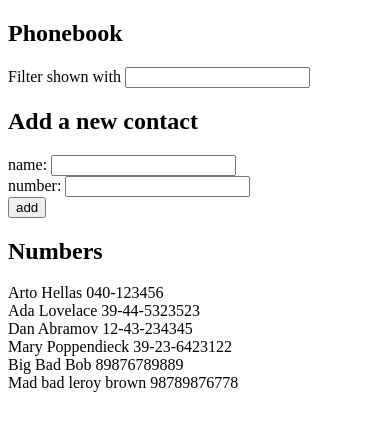
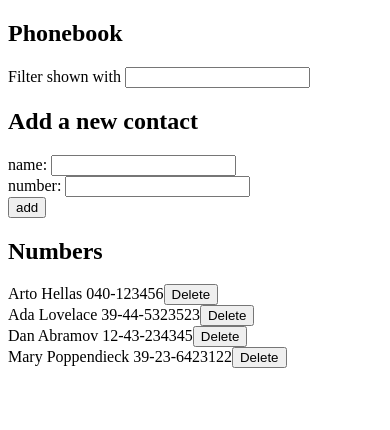
Before and after one commit to A1phaBrav0/fullstackopen, a React (Vite) app in the folder part2/phonebook/: page / in a window 390 px wide. Shown: the top 430 px of the page. Built offline with nearby package versions, Linux system fonts and the light colour scheme; data requests are answered from the project's data file.

Commit message:
complete 2.14 the phonebook step 9

```diff
--- a/part2/phonebook/db.json
+++ b/part2/phonebook/db.json
@@ -19,16 +19,6 @@
       "name": "Mary Poppendieck",
       "number": "39-23-6423122",
       "id": "4"
-    },
-    {
-      "id": "cdec",
-      "name": "Big Bad Bob",
-      "number": "89876789889"
-    },
-    {
-      "id": "8dcb",
-      "name": "Mad bad leroy brown",
-      "number": "98789876778"
     }
   ]
 }
--- a/part2/phonebook/src/App.jsx
+++ b/part2/phonebook/src/App.jsx
@@ -74,6 +74,21 @@ const App = () => {
 
     }
 
+    const deletePerson = (id) => {
+        const [personToDelete] = persons.filter(person => person.id === id)
+        const confirmDelete = confirm(`Are you sure you wish to delete ${personToDelete.name} ?`)
+        if (confirmDelete){
+            personsService
+                .remove(id)
+                .then(() => setPersons(persons.filter(person => person.id !== id))
+                )
+                .catch(() => {
+                    alert(`${personToDelete.name} has already been deleted from the server`)
+                    setPersons(persons.filter(person => person.id !== id))
+                })
+        }
+    }
+
     return (
         <>
             <h2>Phonebook</h2>
@@ -90,7 +105,7 @@ const App = () => {
                 handleNewNumber={handleNewNumber}
             />
             <h2>Numbers</h2>
-            <Persons persons={contactsToShow}/>
+            <Persons persons={contactsToShow} deletePerson={deletePerson}/>
         </>
     )
 }
--- a/part2/phonebook/src/components/Persons.jsx
+++ b/part2/phonebook/src/components/Persons.jsx
@@ -1,6 +1,13 @@
-const Persons = ({persons}) => {
+const Persons = ({persons, deletePerson}) => {
     return persons.map(person =>
-            <div key={person.id}>{person.name} {person.number}</div>
+        <div key={person.id}>
+            {person.name} {person.number}
+            <button
+                key={person.id}
+                onClick={() => deletePerson(person.id)}>
+                Delete
+            </button>
+        </div>
     )
 }
 
--- a/part2/phonebook/src/services/persons.js
+++ b/part2/phonebook/src/services/persons.js
@@ -13,5 +13,9 @@ const create = newPersonObj => {
     return request.then(response => response.data)
 }
 
+const remove = id => {
+    const request = axios.delete(`${baseUrl}/${id}`)
+    return request.then(response => response.data)
+}
 
-export default { getAll, create }
+export default { getAll, create, remove }
```
